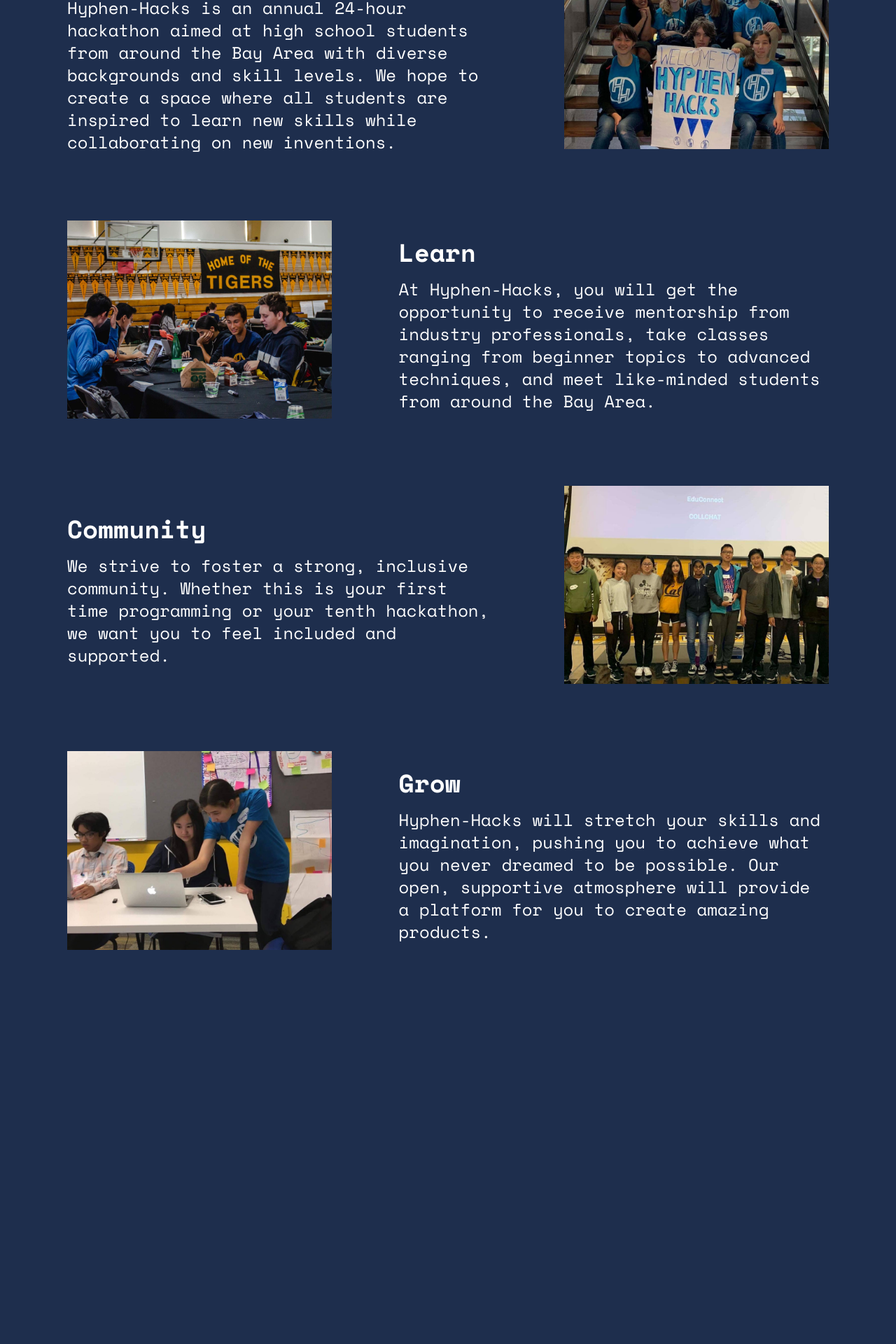
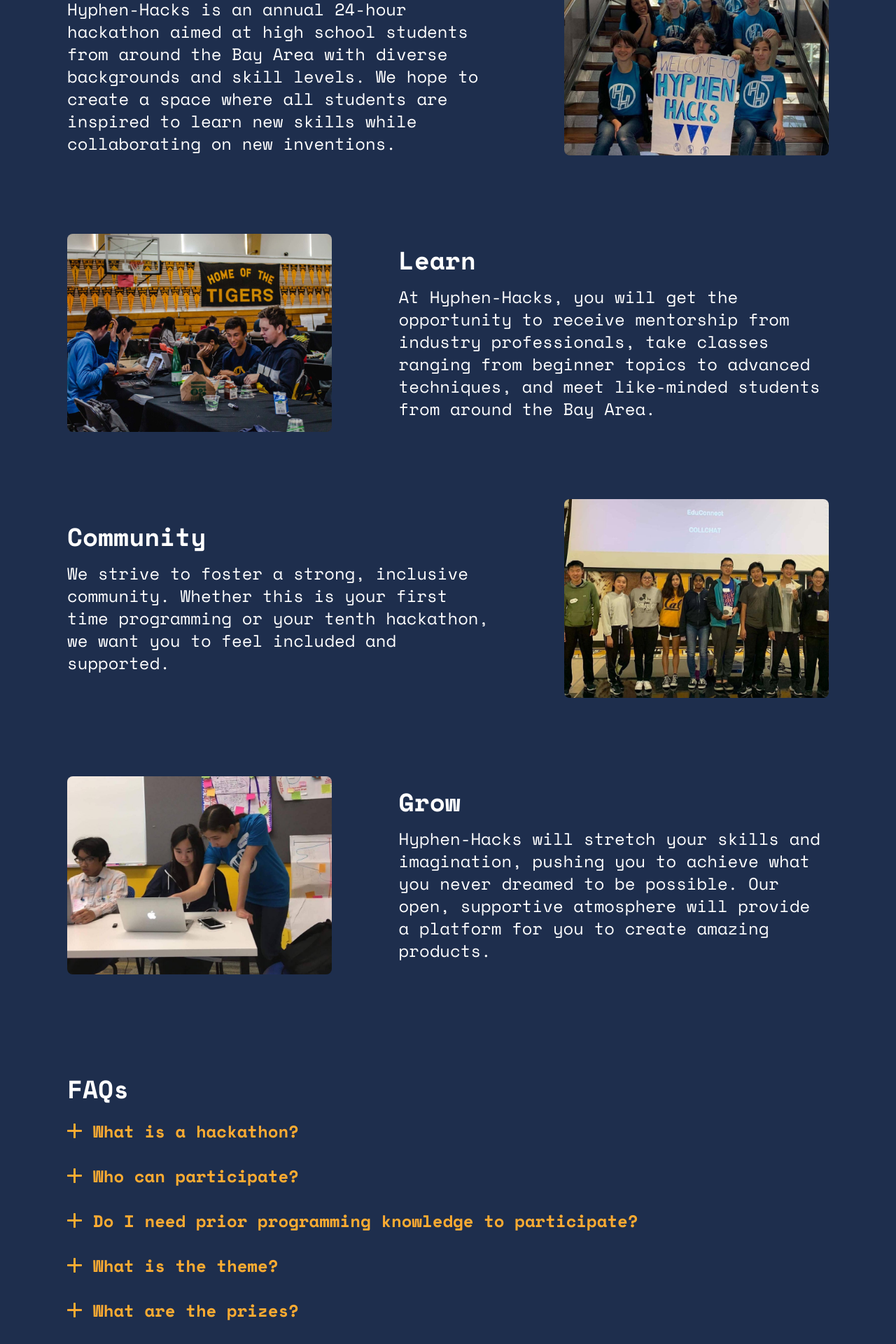
Before and after one commit to hyphen-hacks/website, a Next.js app: page / in a window 1280 px wide. Shown: the part 825-2745 px from the top of the page at 70% size. Before the commit the page ends 2182 px from the top, so only its background shows below. Built offline with nearby package versions, Linux system fonts and the light colour scheme.

Commit message:
feat: add faq section and bridge graphic

```diff
--- /dev/null
+++ b/components/FAQQuestion.tsx
@@ -0,0 +1,48 @@
+import { FunctionComponent, useRef, useState } from "react";
+
+export const FAQQuestion: FunctionComponent<{ question: string; answer: string }> = ({ question, answer }) => {
+	const collapseElement = useRef<HTMLDivElement>(null);
+	const [isOpened, setOpened] = useState(false);
+
+	function collapseCommand() {
+		const elem = collapseElement.current;
+		if (!elem) return;
+		if (elem.clientHeight) {
+			elem.style.height = "0";
+			setOpened(false);
+		} else {
+			elem.style.height = elem.scrollHeight + "px";
+			setOpened(true);
+		}
+	}
+
+	return (
+		<div className="my-6">
+			<div className="flex items-center cursor-pointer" onClick={() => collapseCommand()}>
+				<div className="mr-4">
+					{isOpened ? (
+						<svg width="21" height="3" viewBox="0 0 21 3" fill="none" xmlns="http://www.w3.org/2000/svg">
+							<path
+								d="M1 3C0.447715 3 0 2.55228 0 2V1C0 0.447715 0.447715 0 1 0H20C20.5523 0 21 0.447715 21 1V2C21 2.55228 20.5523 3 20 3H1Z"
+								fill="#F8BE4E"
+							/>
+						</svg>
+					) : (
+						<svg width="21" height="21" viewBox="0 0 21 21" fill="none" xmlns="http://www.w3.org/2000/svg">
+							<path
+								d="M9 12H1C0.447715 12 0 11.5523 0 11V10C0 9.44771 0.447715 9 1 9H9V1C9 0.447715 9.44772 0 10 0H11C11.5523 0 12 0.447715 12 1V9H20C20.5523 9 21 9.44771 21 10V11C21 11.5523 20.5523 12 20 12H12V20C12 20.5523 11.5523 21 11 21H10C9.44772 21 9 20.5523 9 20V12Z"
+								fill="#FCAB32"
+							/>
+						</svg>
+					)}
+				</div>
+				<h1 className="text-lg sm:text-2xl text-theme-orange font-bold">{question}</h1>
+			</div>
+			<div
+				className="h-0 overflow-hidden transition-[height] duration-300 text-lg sm:text-xl mt-2"
+				ref={collapseElement}>
+				{answer}
+			</div>
+		</div>
+	);
+};
--- a/components/Navbar.tsx
+++ b/components/Navbar.tsx
@@ -38,7 +38,7 @@
 
 			<div
 				className={
-					"flex flex-col justify-start items-end sm:hidden px-4 py-3 absolute right-0 h-screen transition-colors " +
+					"flex flex-col justify-start items-end sm:hidden px-4 py-3  right-0 h-screen transition-colors fixed z-10 " +
 					(open ? "bg-theme-shadow" : "")
 				}>
 				<div className="right-0">
--- a/pages/index.tsx
+++ b/pages/index.tsx
@@ -3,16 +3,23 @@
 import Image from "next/image";
 import Link from "next/link";
 
+import BridgeGraphic from "../assets/images/bridge.png";
 import CommunityImage from "../assets/images/community.jpg";
 import GrowImage from "../assets/images/grow.jpg";
 import LearnImage from "../assets/images/learn.jpg";
 import MissionImage from "../assets/images/mission.jpg";
+import { FAQQuestion } from "../components/FAQQuestion";
 
 const Home: NextPage = () => {
 	return (
 		<div>
-			<div className="container w-full flex">
-				<div className="text-[20rem] font-bold hidden sm:block absolute -z-10 right-10 opacity-10 text-black">2023</div>
+			<div className="w-full flex relative">
+				<div className="text-[20rem] font-bold hidden sm:block absolute -z-20 right-10 -top-10 opacity-10 text-black">
+					2023
+				</div>
+				<div className=" hidden sm:block absolute -z-20 right-0 opacity-50 w-3/5 animate-float">
+					<Image src={BridgeGraphic} alt="Hyphen-Hacks bridge graphic" />
+				</div>
 				<main className="max-w-5xl mx-8 mt-4 sm:mx-24 sm:mt-20">
 					<div className="flex flex-col items-center sm:items-start text-center sm:text-left">
 						<h1 className="text-4xl sm:text-8xl font-bold">Hyphen-Hacks</h1>
@@ -37,28 +44,28 @@
 				</main>
 			</div>
 
-			<div className="mt-8 sm:mt-36 mx-8 sm:mx-24">
+			<div className="mt-8 sm:mt-36 mx-8 sm:mx-24" id="about">
 				<div className="sm:grid grid-cols-5 gap-24 items-center mt-24">
 					<div className="col-span-3">
-						<h2 className="font-bold text-4xl my-4">Mission</h2>
-						<p className="text-2xl">
+						<h2 className="font-bold text-3xl sm:text-4xl my-4">Mission</h2>
+						<p className="text-lg sm:text-2xl">
 							Hyphen-Hacks is an annual 24-hour hackathon aimed at high school students from around the Bay Area with
 							diverse backgrounds and skill levels. We hope to create a space where all students are inspired to learn
 							new skills while collaborating on new inventions.
 						</p>
 					</div>
-					<div className="col-span-2 shrink">
+					<div className="col-span-2 rounded-lg overflow-hidden mt-4">
 						<Image className="object-cover" src={MissionImage} alt="The Hyphen-Hacks 2020 team" />
 					</div>
 				</div>
 
 				<div className="sm:grid grid-cols-5 gap-24 items-center mt-24">
-					<div className="col-span-2">
+					<div className="col-span-2 rounded-lg overflow-hidden mt-4">
 						<Image className="object-cover" src={LearnImage} alt="The Hyphen-Hacks 2020 team" />
 					</div>
 					<div className="col-span-3">
-						<h2 className="font-bold text-4xl my-4">Learn</h2>
-						<p className="text-2xl">
+						<h2 className="font-bold text-3xl sm:text-4xl my-4">Learn</h2>
+						<p className="text-lg sm:text-2xl">
 							At Hyphen-Hacks, you will get the opportunity to receive mentorship from industry professionals, take
 							classes ranging from beginner topics to advanced techniques, and meet like-minded students from around the
 							Bay Area.
@@ -66,32 +73,56 @@
 					</div>
 				</div>
 
-				<div className="sm:grid grid-cols-5 gap-24 items-center mt-24">
+				<div className="sm:grid grid-cols-5 gap-24 items-center mt-20">
 					<div className="col-span-3">
-						<h2 className="font-bold text-4xl my-4">Community</h2>
-						<p className="text-2xl">
+						<h2 className="font-bold text-3xl sm:text-4xl my-4">Community</h2>
+						<p className="text-lg sm:text-2xl">
 							We strive to foster a strong, inclusive community. Whether this is your first time programming or your
 							tenth hackathon, we want you to feel included and supported.
 						</p>
 					</div>
-					<div className="col-span-2">
+					<div className="col-span-2 rounded-lg overflow-hidden mt-4">
 						<Image className="object-cover" src={CommunityImage} alt="The Hyphen-Hacks 2020 team" />
 					</div>
 				</div>
 
 				<div className="sm:grid grid-cols-5 gap-24 items-center mt-24">
-					<div className="col-span-2">
+					<div className="col-span-2 rounded-lg overflow-hidden mt-4">
 						<Image className="object-cover" src={GrowImage} alt="The Hyphen-Hacks 2020 team" />
 					</div>
 					<div className="col-span-3">
-						<h2 className="font-bold text-4xl my-4">Grow</h2>
-						<p className="text-2xl">
+						<h2 className="font-bold text-3xl sm:text-4xl my-4">Grow</h2>
+						<p className="text-lg sm:text-2xl">
 							Hyphen-Hacks will stretch your skills and imagination, pushing you to achieve what you never dreamed to be
 							possible. Our open, supportive atmosphere will provide a platform for you to create amazing products.
 						</p>
 					</div>
 				</div>
 			</div>
+
+			<div className="mt-8 sm:mt-36 mx-8 sm:mx-24">
+				<h2 className="font-bold text-3xl sm:text-4xl my-4">FAQs</h2>
+				<FAQQuestion
+					question="What is a hackathon?"
+					answer="A hackathon is an event that usually lasts for 24 hours but can go for as long as 3 days. During this confined period, engineers, computer scientists, and designers work together to build a project from scratch, often with very little sleep. The goal of a hackathon is not to build a polished product, but to hack something together and learn new ways of solving problems. Projects created are judged by professionals and peers to win thousands of dollars in prizes!"
+				/>
+				<FAQQuestion
+					question="Who can participate?"
+					answer="Anyone who is enrolled in a high school between the 9th and 12th grades in the Bay Area may participate in Hyphen-Hacks."
+				/>
+				<FAQQuestion
+					question="Do I need prior programming knowledge to participate?"
+					answer="Not at all! We are open to students with any programming experience. Hackathons are actually a great way to learn to code, as you build upon your skills from peers, workshops, and challenges within your project. We’ll be hosting multiple workshops to help you get started and explore a range of new topics."
+				/>
+				<FAQQuestion
+					question="What is the theme?"
+					answer="The theme will be announced at the beginning of the hackathon! There may or may not be hints hidden in this website."
+				/>
+				<FAQQuestion
+					question="What are the prizes?"
+					answer="We're still coordinating prizes, and they'll be added to this website at a later date."
+				/>
+			</div>
 		</div>
 	);
 };
--- a/tailwind.config.js
+++ b/tailwind.config.js
@@ -7,8 +7,18 @@
 				theme: {
 					dark: "#1E2E4D",
 					orange: "#FCAB32",
-					shadow: "#14223E"
+					shadow: "#14223E",
 				},
+			},
+			keyframes: {
+				float: {
+					"0%": { transform: "translate(0,  0px)" },
+					"50%": { transform: "translate(0, 15px)" },
+					"100%": { transform: "translate(0, -0px)" },
+				},
+			},
+			animation: {
+				float: "float 8s ease-in-out infinite",
 			},
 		},
 	},
```
Also changed, not shown: assets/images/bridge.png (added), assets/images/bridge2.png (added).
